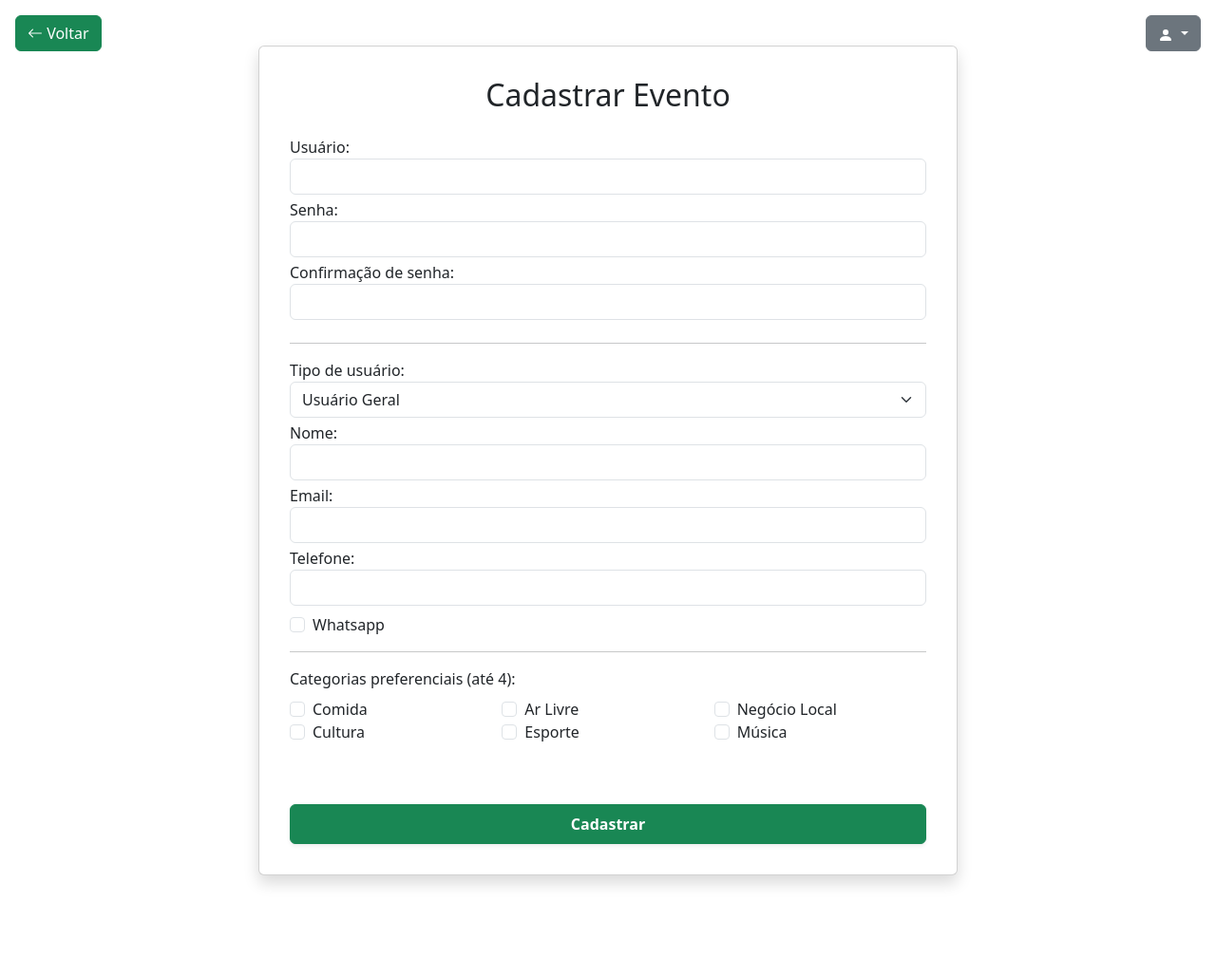
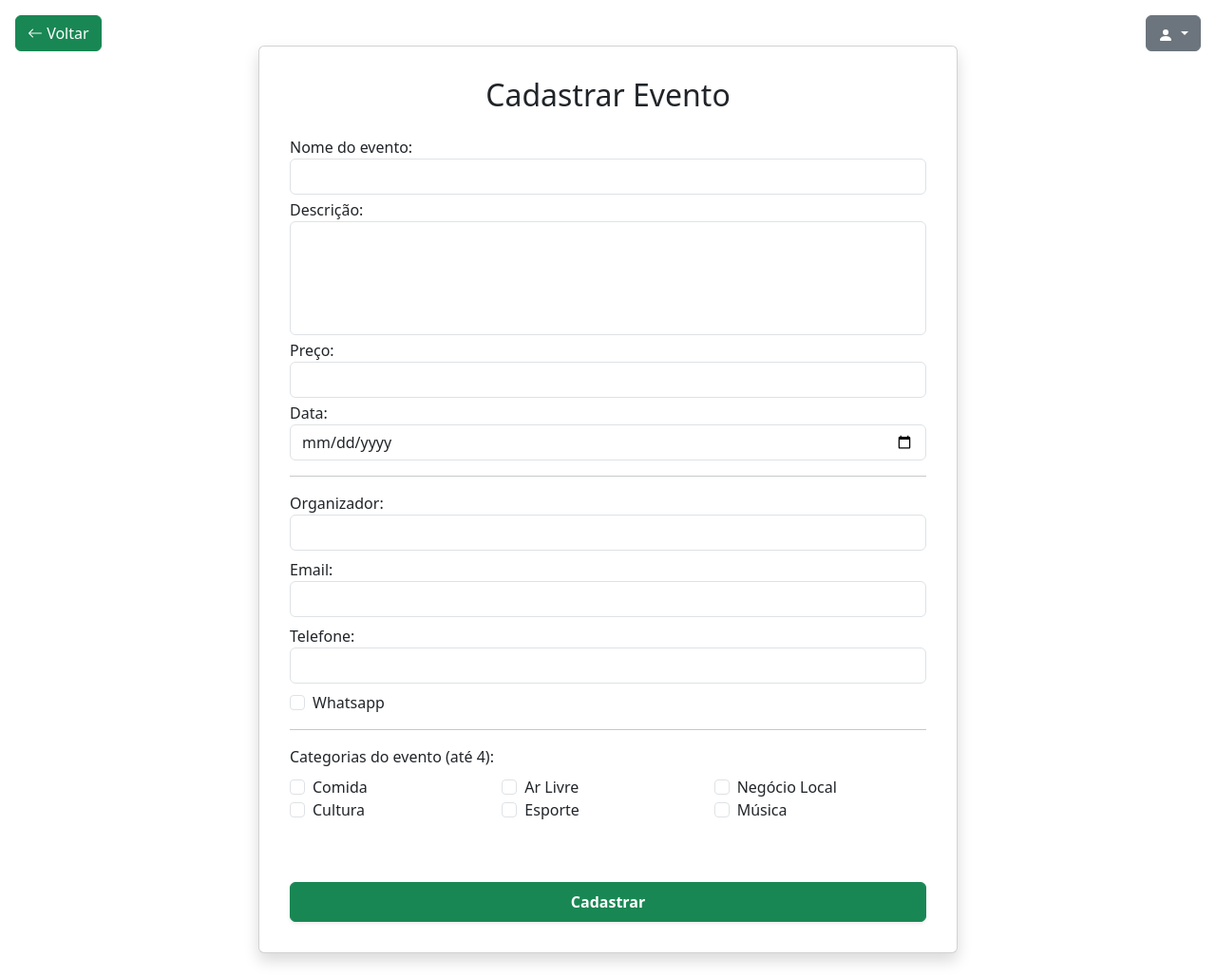
Before and after one commit to AnaCandida/Projeto-Empreendedor, a Django app: template bora_la/core/templates/cadastro_evento.html in a window 1280 px wide. Shown: the whole page at 95% size. Before the commit the page ends 933 px from the top, so only its background shows below. Run offline with Django 4.2, Linux system fonts and the light colour scheme; the template is opened without the code that fills it, so the values that code supplies are empty; some libraries are stand-ins or nearby versions.

Commit message:
style: alterado interface cadastro_evento
alterado interface cadastro_evento

```diff
--- a/bora_la/core/templates/cadastro_evento.html
+++ b/bora_la/core/templates/cadastro_evento.html
@@ -50,50 +50,48 @@
                     {% csrf_token %}
 
                     <div class="form-group mb-1">
-                        <label for="nome">Usuário:</label>
-                        <input type="text" class="form-control" name="username" id="username" value="{{ form_login.username.value }}">
-                        <div class="error-message">{{form_usuario.username.errors}}</div>
+                        <label for="nome_evento">Nome do evento:</label>
+                       <!-- editar após back-end --> <input type="text" class="form-control" name="username" id="username" value="{{ form_login.username.value }}">
+                        <!-- editar após back-end --><div class="error-message">{{form_usuario.username.errors}}</div>
                     </div>
 
                     <div class="form-group mb-1">
-                        <label for="nome">Senha:</label>
-                        <input type="password" class="form-control" name="password1" id="password1">
-                        <div class="error-message">{{form_usuario.password1.errors}}</div>
+                        <label for="descricao_evento">Descrição:</label>
+                      <!-- editar após back-end -->  <input type="text" class="form-control" name="password1" id="password1" style="width: 100%; height: 120px;" >
+                        <!-- editar após back-end --><div class="error-message">{{form_usuario.password1.errors}}</div>
                     </div>
 
-                    <div class="form-group mb-4">
-                        <label for="nome">Confirmação de senha:</label>
-                        <input type="password" class="form-control" name="password2" id="password2">
-                        <div class="error-message">{{form_usuario.password2.errors}}</div>
+                    <div class="form-group mb-1">
+                        <label for="preco_evento">Preço:</label>
+                       <!-- editar após back-end --> <input type="number" class="form-control" name="password2" id="password2" value="em R$">
+                       <!-- editar após back-end --> <div class="error-message">{{form_usuario.password2.errors}}</div>
+                    </div>
+
+                    <div class="form-group mb-1">
+                        <label for="data_evento">Data:</label>
+                       <!-- editar após back-end --> <input type="date" class="form-control" name="password2" id="password2" value="xx/xx/xxxx">
+                       <!-- editar após back-end --> <div class="error-message">{{form_usuario.password2.errors}}</div>
                     </div>
 
                     <hr>
 
-                    <div class="form-group mb-1">
-                        <label for="user_type">Tipo de usuário:</label>
-                        <select class="form-select" name="user_type" id="user_type">
-                            <option value="1">Usuário Geral</option>
-                            <option value="2">Organizador de Evento</option>
-                        </select>
+                    <div class="form-group mb-2">
+                        <label for="organizador">Organizador:</label>
+                        <!-- editar após back-end --><input type="text" class="form-control" name="nome" id="nome">
                     </div>
 
                     <div class="form-group mb-3" id="razao_social_container" style="display: none;">
-                      <label for="razao_social">Razão Social:</label>
-                      <input type="text" class="form-control" name="razao_social" id="razao_social">
-                    </div>
+                        <label for="razao_social">Razão Social:</label>
+                        <input type="text" class="form-control" name="razao_social" id="razao_social">
+                      </div>
 
-                    <div class="form-group mb-1">
-                        <label for="nome">Nome:</label>
-                        <input type="text" class="form-control" name="nome" id="nome">
-                    </div>
-
-                    <div class="form-group mb-1">
+                    <div class="form-group mb-2">
                         <label for="email">Email:</label>
                         <input type="email" class="form-control" name="email" id="email" >
 
                     </div>
 
-                    <div class="form-group mb-3">
+                    <div class="form-group mb-2">
                         <label for="telefone">Telefone:</label>
                         <input type="tel" class="form-control" name="telefone" id="telefone" data-mask="(00) 00000-0000">
                         <div class="form-check mt-2">
@@ -105,7 +103,7 @@
                     <hr>
 
                     <div class="form-group mb-5">
-                      <label for="pref_categorias">Categorias preferenciais (até 4):</label>
+                      <label for="pref_categorias">Categorias do evento (até 4):</label>
                       <div class="mb-2"></div>
                       <div class="form-check">
                           <div class="row">
```
